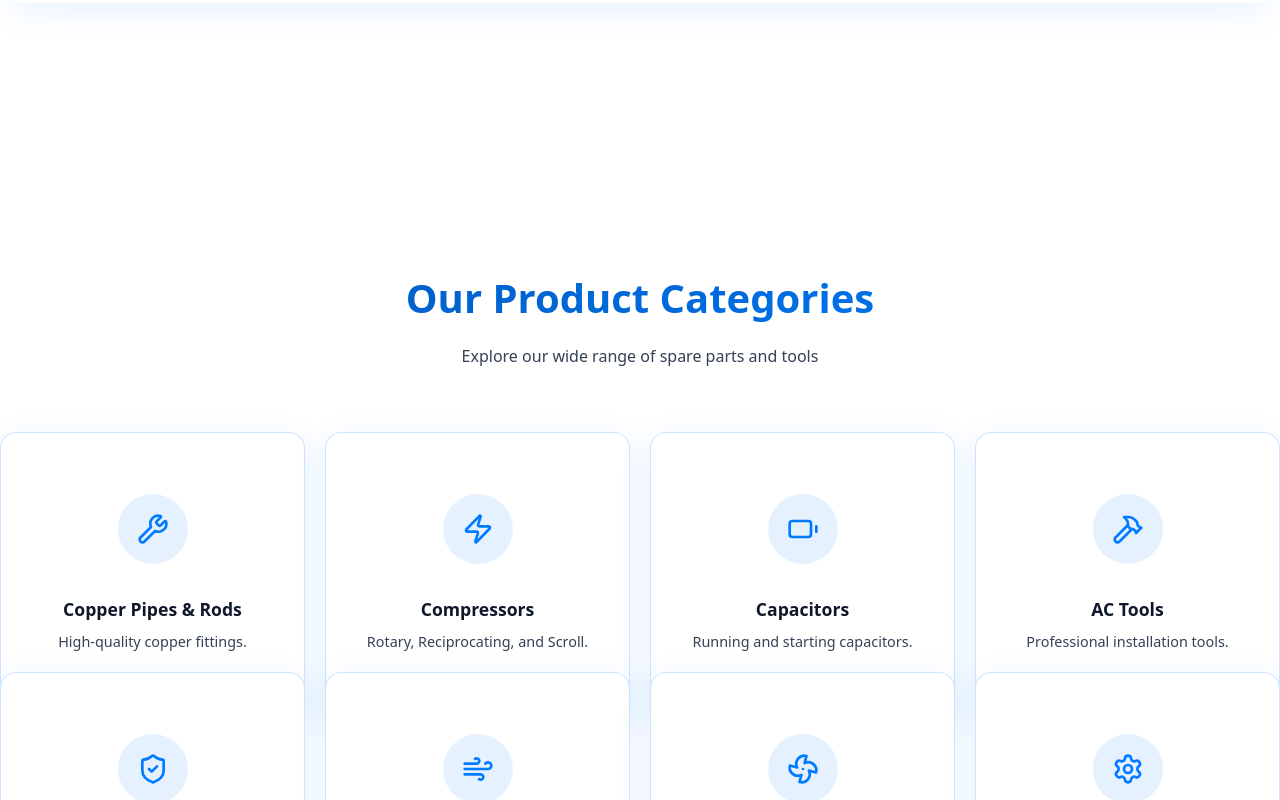
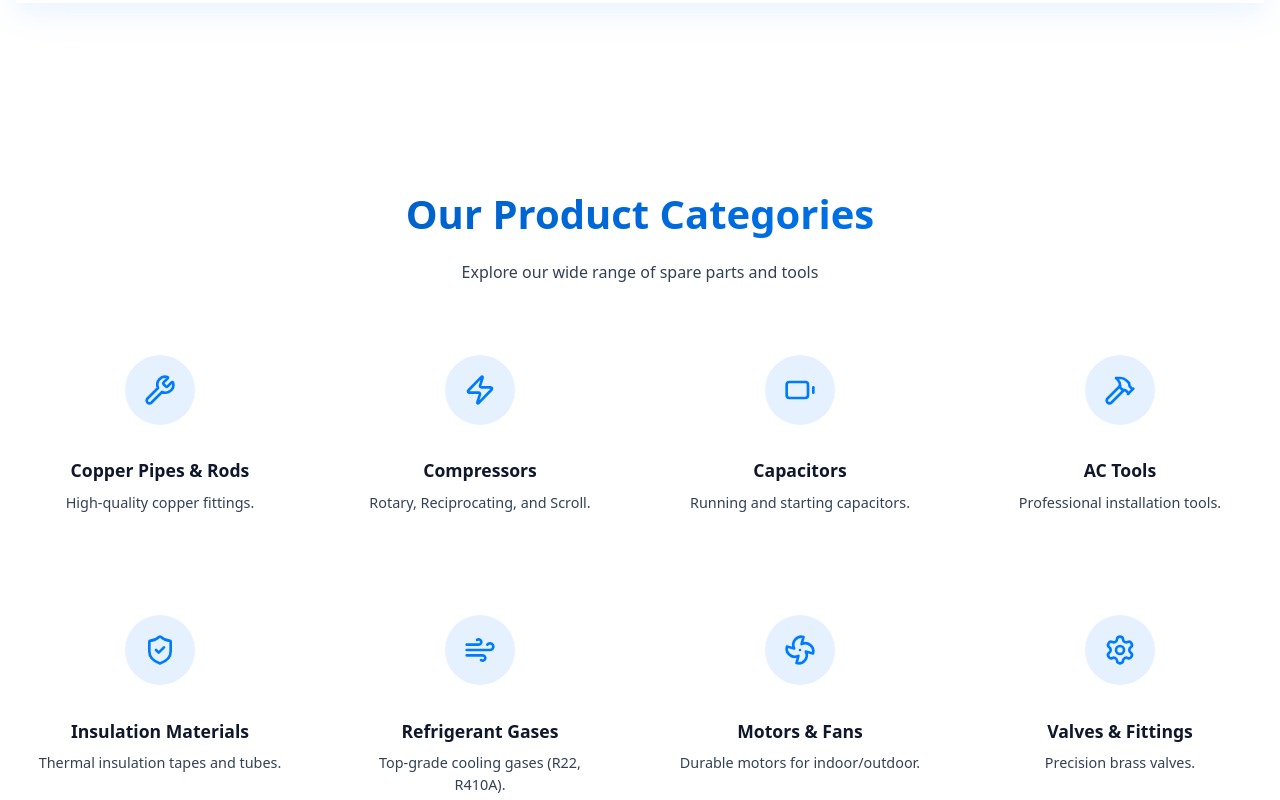
Before and after one commit to harshit2u/Sharath-Enterprises, a React (Vite) app: page / in a window 1280 px wide. Shown: the part 1320-2120 px from the top of the page. Built offline with nearby package versions, Linux system fonts and the light colour scheme.

Commit message:
Fix card layout and hover animations - removed gaps, fixed overlapping, instant hover glow

```diff
--- a/src/components/sections/CategoryShowcase.jsx
+++ b/src/components/sections/CategoryShowcase.jsx
@@ -28,15 +28,22 @@ const iconMap = {
 
 const CategoryShowcase = () => {
     return (
-        <Section className="container" id="categories" style={{ marginBottom: '40px', padding: '40px 0' }}>
-            <div style={{ textAlign: 'center', marginBottom: 'var(--spacing-xl)' }}>
+        <Section className="container" id="categories" style={{ paddingTop: '20px', paddingBottom: '60px' }}>
+            <div style={{ textAlign: 'center', marginBottom: '2.5rem' }}>
                 <h2 className="text-gradient" style={{ fontSize: '2.5rem', marginBottom: 'var(--spacing-sm)' }}>
                     Our Product Categories
                 </h2>
                 <p style={{ color: 'var(--text-muted)' }}>Explore our wide range of spare parts and tools</p>
             </div>
 
-            <div className="grid-cols-auto" style={{ gap: '20px', display: 'grid', gridTemplateColumns: 'repeat(auto-fit, minmax(250px, 1fr))' }}>
+            <div style={{
+                rowGap: '40px',
+                columnGap: '32px',
+                display: 'grid',
+                gridTemplateColumns: 'repeat(auto-fit, minmax(280px, 1fr))',
+                width: '100%',
+                alignItems: 'start'
+            }}>
                 {categories.map((cat, index) => {
                     const Icon = iconMap[cat.icon] || Settings;
                     return (
@@ -47,15 +54,22 @@ const CategoryShowcase = () => {
                                 whileInView={{ opacity: 1, y: 0 }}
                                 viewport={{ once: true, margin: "-50px" }}
                                 transition={{ duration: 0.5, delay: index * 0.1 }}
+                                animate={{
+                                    scale: 1,
+                                    boxShadow: 'none',
+                                    borderColor: 'rgba(255,255,255,0.05)',
+                                    transition: { type: 'tween', duration: 0, ease: 'linear' }
+                                }}
                                 whileHover={{
                                     scale: 1.05,
-                                    boxShadow: '0 8px 30px rgba(0, 123, 255, 0.2)'
+                                    boxShadow: '0 0 0 3px rgba(0, 123, 255, 0.4), 0 20px 60px rgba(0, 123, 255, 0.5)',
+                                    borderColor: 'rgba(0, 123, 255, 0.6)',
+                                    transition: { type: 'tween', duration: 0, ease: 'linear' }
                                 }}
                                 style={{
                                     padding: '30px 20px',
                                     textAlign: 'center',
                                     cursor: 'pointer',
-                                    height: '100%',
                                     display: 'flex',
                                     flexDirection: 'column',
                                     alignItems: 'center',
--- a/src/components/sections/Stats.jsx
+++ b/src/components/sections/Stats.jsx
@@ -42,7 +42,7 @@ const Stats = () => {
             */}
             <div className="glass-panel" style={{
                 marginTop: '-50px',
-                marginBottom: 'var(--spacing-xl)',
+                marginBottom: '0',
                 borderRadius: 'var(--radius-xl)',
                 border: '1px solid rgba(255,255,255,0.05)',
                 background: 'var(--glass-bg)', // Ensure background is set to prevent see-through overlap mess
```
